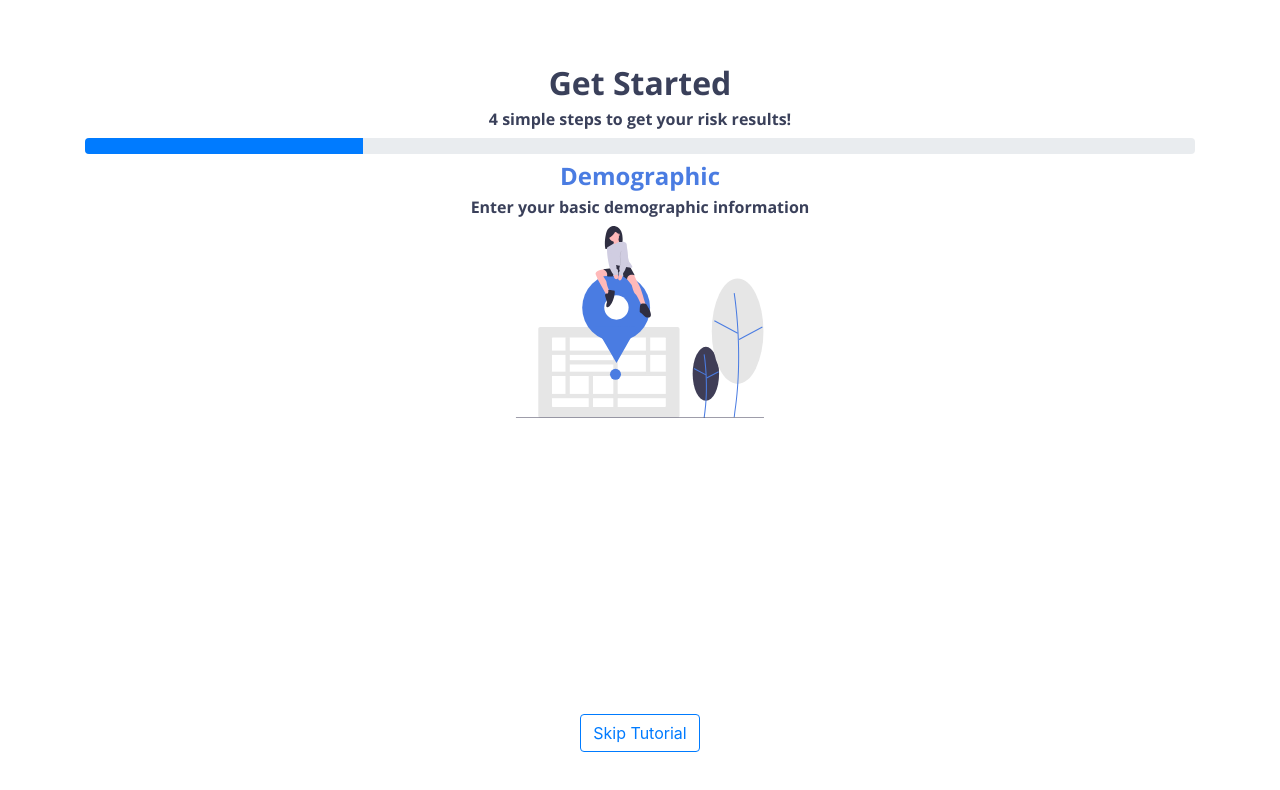
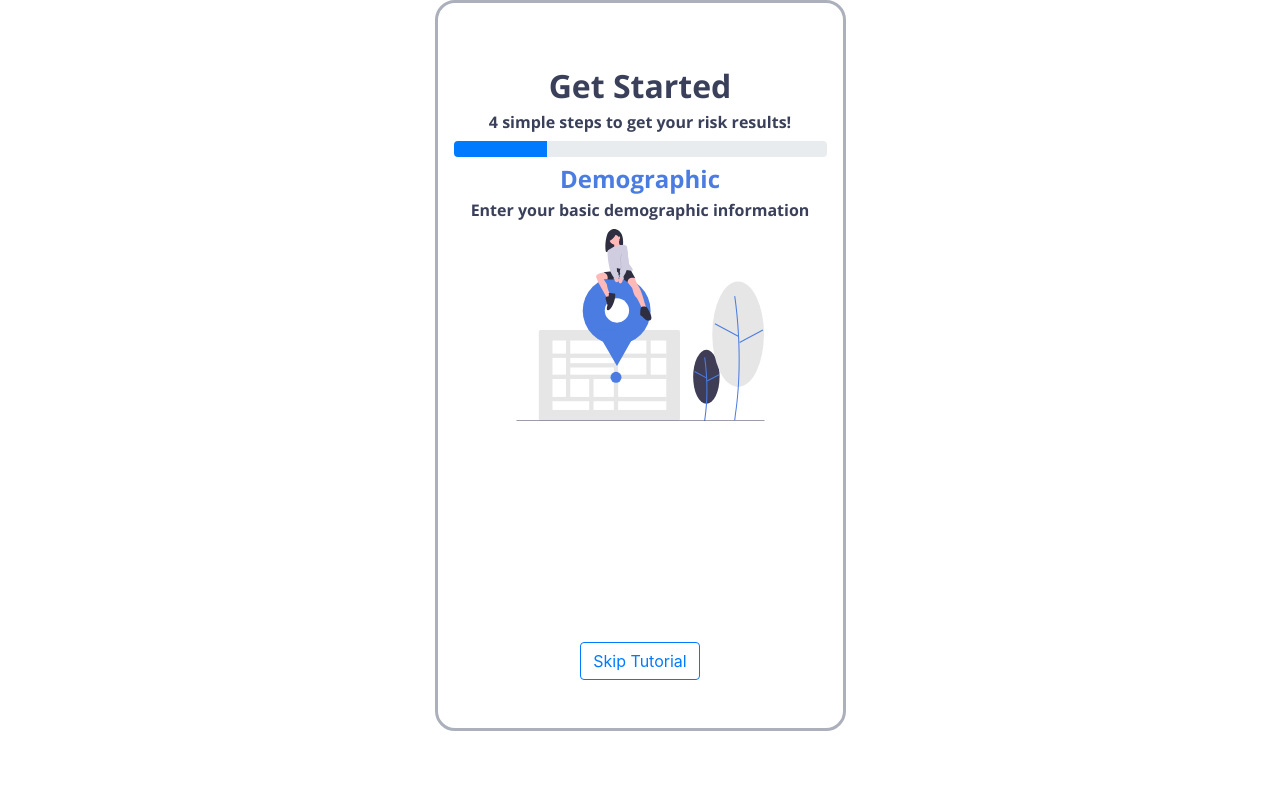
Before and after one commit to RaynyT/COVID-19-Risk-Assessment-Tool, a React (Create React App) app in the folder covrt/: page /get-started in a window 1280 px wide. Shown: the top 790 px of the page. Built offline with nearby package versions, Linux system fonts and the light colour scheme; some icons are missing.

Commit message:
Style for desktop with outer container

```diff
--- a/covrt/src/components/Tutorial.css
+++ b/covrt/src/components/Tutorial.css
@@ -46,6 +46,10 @@
 
 .nav-controls {
     margin-bottom: 3rem;
+    position: absolute;
+    width: 100%;
+    bottom: 0;
+    left: 0;
 }
 
 .prev-next-btns {
@@ -72,3 +76,33 @@
 .hidden {
     visibility: hidden;
 }
+
+.tutorial-main-container {
+    padding-left: 1rem;
+    padding-right: 1rem;
+}
+
+@media (min-width: 768px) {
+
+    .outer {
+        display: flex;
+        justify-content: center;
+    }
+
+    .tutorial-main-container{
+        width: 411px;
+        height: 731px;
+        border-style: solid;
+        border-color: #ACB0BC;
+        border-radius: 20px;
+        position: relative;
+    }
+
+    .nav-controls {
+        margin-bottom: 3rem;
+        position: absolute;
+        width: 100%;
+        bottom: 0;
+        left: 0;
+    }
+}
--- a/covrt/src/components/Tutorial.js
+++ b/covrt/src/components/Tutorial.js
@@ -49,11 +49,13 @@ export default function Tutorial() {
     }
 
     return (
-        <div className="container">
-            <h1 className="heading-text">Get Started</h1>
-            <h2 className="sub-heading-text">4 simple steps to get your risk results!</h2>
-                <ProgressBar now={progress} label={progress + "%"} srOnly />
-            {stepScreen}
+        <div className="outer">
+            <div className="tutorial-main-container">
+                <h1 className="heading-text">Get Started</h1>
+                <h2 className="sub-heading-text">4 simple steps to get your risk results!</h2>
+                    <ProgressBar now={progress} label={progress + "%"} srOnly />
+                {stepScreen}
+            </div>
         </div>
     );
 }
@@ -64,9 +66,9 @@ function StepOne(props) {
             <h1 className="step-title">Demographic</h1>
             <h2 className="sub-heading-text">Enter your basic demographic information</h2>
             <img className="tutorial-img" src={stepOneImage} alt="Drawing of a person sitting on a location pin"/>
-            <div className="nav-controls fixed-bottom">
+            <div className="nav-controls">
                 <div className="prev-next-btns">
-                    <Link to="/" className="btn" aria-label="Previous step">
+                    <Link to="/" className="btn hidden" aria-label="Previous step">
                         <ChevronLeftIcon size={48} fill="#4A7CE2"/>
                     </Link>
                     <button type="button" className="btn" onClick={props.nextClickCallback} aria-label="Next step">
@@ -89,7 +91,7 @@ function StepTwo(props) {
             <h1 className="step-title">Activity</h1>
             <h2 className="sub-heading-text">Enter information about one activity you are planning</h2>
             <img className="tutorial-img" src={stepTwoImage} alt="People enjoying a day outside by walking or skating"/>
-            <div className="nav-controls fixed-bottom">
+            <div className="nav-controls">
                 <div className="prev-next-btns">
                     <button type="button" className="btn" onClick={props.backClickCallback} aria-label="Previous step">
                         <ChevronLeftIcon size={48} fill="#4A7CE2"/>
@@ -113,7 +115,7 @@ function StepThree(props) {
             <h1 className="step-title">Get your risk result!</h1>
             <h2 className="sub-heading-text">A risk assessment for your activity, local demographic statistics, and risk mitigation suggestions will be available</h2>
             <img className="tutorial-img" src={stepThreeImage} alt="Drawing of people holding various graphs and charts"/>
-            <div className="nav-controls fixed-bottom">
+            <div className="nav-controls">
                 <div className="prev-next-btns">
                     <button type="button" className="btn" onClick={props.backClickCallback} aria-label="Previous step">
                         <ChevronLeftIcon size={48} fill="#4A7CE2" />
@@ -138,7 +140,7 @@ function StepFour(props) {
             <h1 className="step-title">View Advice & Reduce Risk</h1>
             <h2 className="sub-heading-text">You are able lower your risk by implementing our suggestions and adjusting your activity </h2>
             <img className="tutorial-img" src={stepFourImage} alt="Graphic of a clipboard with checkboxes"/>
-            <div className="nav-controls fixed-bottom">
+            <div className="nav-controls">
                 <div className="prev-next-btns">
                     <button type="button" className="btn" onClick={props.backClickCallback} aria-label="Previous step">
                         <ChevronLeftIcon size={48} fill="#4A7CE2" />
```
